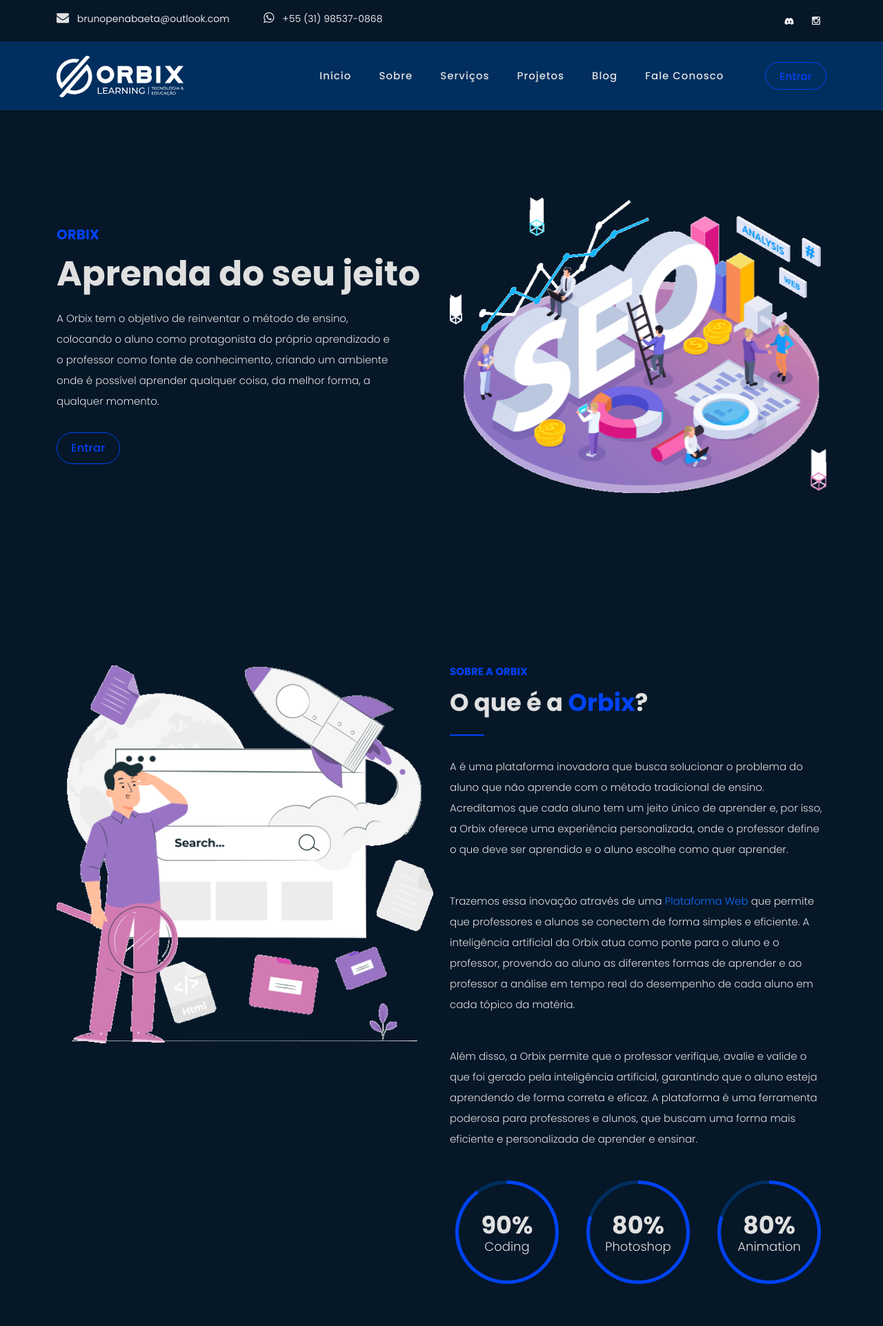
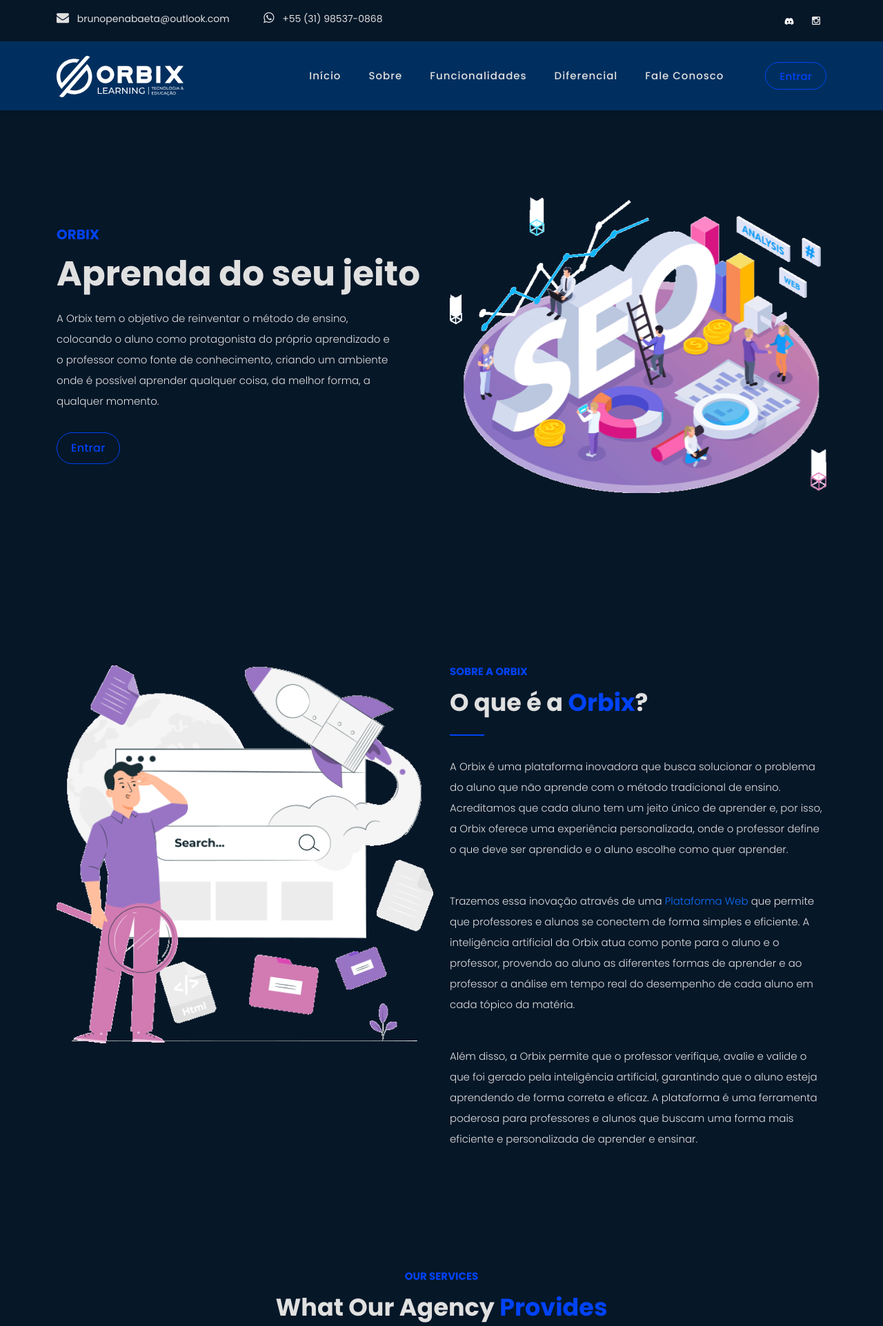
Before and after one commit to OrbixLearning/site, a plain HTML site: page index.html in a window 1280 px wide. Shown: the top 1923 px of the page at 69% size. Drawn offline with Linux system fonts and the light colour scheme.

Commit message:
Minor commit

```diff
--- a/index.html
+++ b/index.html
@@ -11,6 +11,7 @@
     <link rel="preconnect" href="https://fonts.gstatic.com" crossorigin>
     <link href="https://fonts.googleapis.com/css2?family=Poppins:wght@100;200;300;400;500;600;700;800;900&display=swap"
         rel="stylesheet">
+    <link rel="icon" type="image/x-icon" href="/assets//images/light-blue-logo.ico">
 
     <title>Orbix Learning</title>
 
@@ -94,9 +95,8 @@
                         <ul class="nav">
                             <li class="scroll-to-section"><a href="#top" class="active">Início</a></li>
                             <li class="scroll-to-section"><a href="#about">Sobre</a></li>
-                            <li class="scroll-to-section"><a href="#services">Serviços</a></li>
-                            <li class="scroll-to-section"><a href="#portfolio">Projetos</a></li>
-                            <li class="scroll-to-section"><a href="#blog">Blog</a></li>
+                            <li class="scroll-to-section"><a href="#features">Funcionalidades</a></li>
+                            <li class="scroll-to-section"><a href="#diff">Diferencial</a></li>
                             <li class="scroll-to-section"><a href="#contact">Fale Conosco</a></li>
                             <li class="scroll-to-section">
                                 <div class="border-first-button">
@@ -170,7 +170,7 @@
                                     <div class="line-dec"></div>
                                 </div>
                                 <p>
-                                    A é uma plataforma inovadora que busca solucionar o problema do aluno que não
+                                    A Orbix é uma plataforma inovadora que busca solucionar o problema do aluno que não
                                     aprende com o método tradicional de ensino. Acreditamos que cada aluno tem um jeito
                                     único de aprender e, por isso, a Orbix oferece uma experiência personalizada, onde o
                                     professor define o que deve ser aprendido e o aluno escolhe como quer aprender.
@@ -187,9 +187,10 @@
                                     Além disso, a Orbix permite que o professor verifique, avalie e valide o que foi
                                     gerado pela inteligência artificial, garantindo que o aluno esteja aprendendo de
                                     forma correta e eficaz. A plataforma é uma ferramenta poderosa para professores e
-                                    alunos, que buscam uma forma mais eficiente e personalizada de aprender e ensinar.
+                                    alunos que buscam uma forma mais eficiente e personalizada de aprender e ensinar.
                                 </p>
-                                <div class="row">
+
+                                <!-- <div class="row">
                                     <div class="col-lg-4 col-sm-4">
                                         <div class="skill-item first-skill-item wow fadeIn" data-wow-duration="1s"
                                             data-wow-delay="0s">
@@ -247,7 +248,8 @@
                                             </div>
                                         </div>
                                     </div>
-                                </div>
+                                </div> -->
+
                             </div>
                         </div>
                     </div>
@@ -256,7 +258,7 @@
         </div>
     </div>
 
-    <div id="services" class="services section">
+    <div id="features" class="services section">
         <div class="container">
             <div class="row">
                 <div class="col-lg-12">
```
Also changed, not shown: assets/images/light-blue-logo.ico (added).
